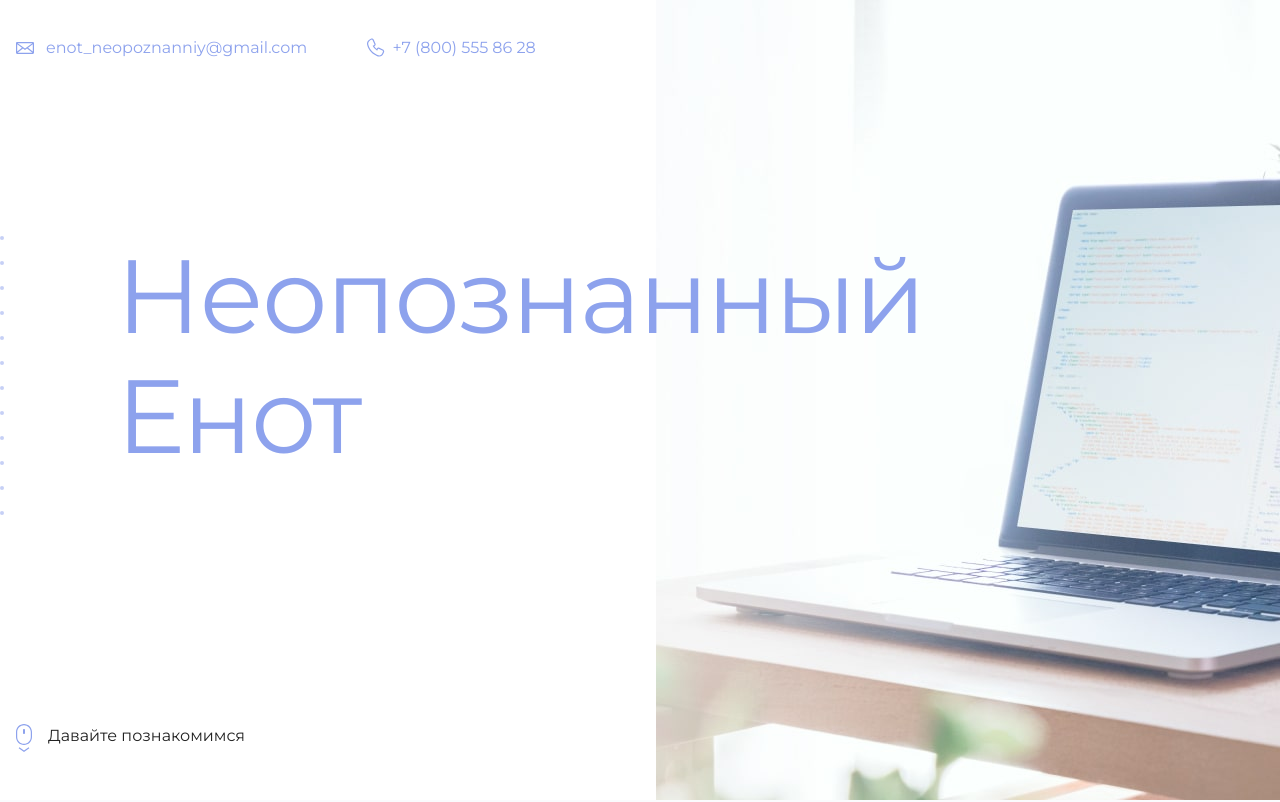
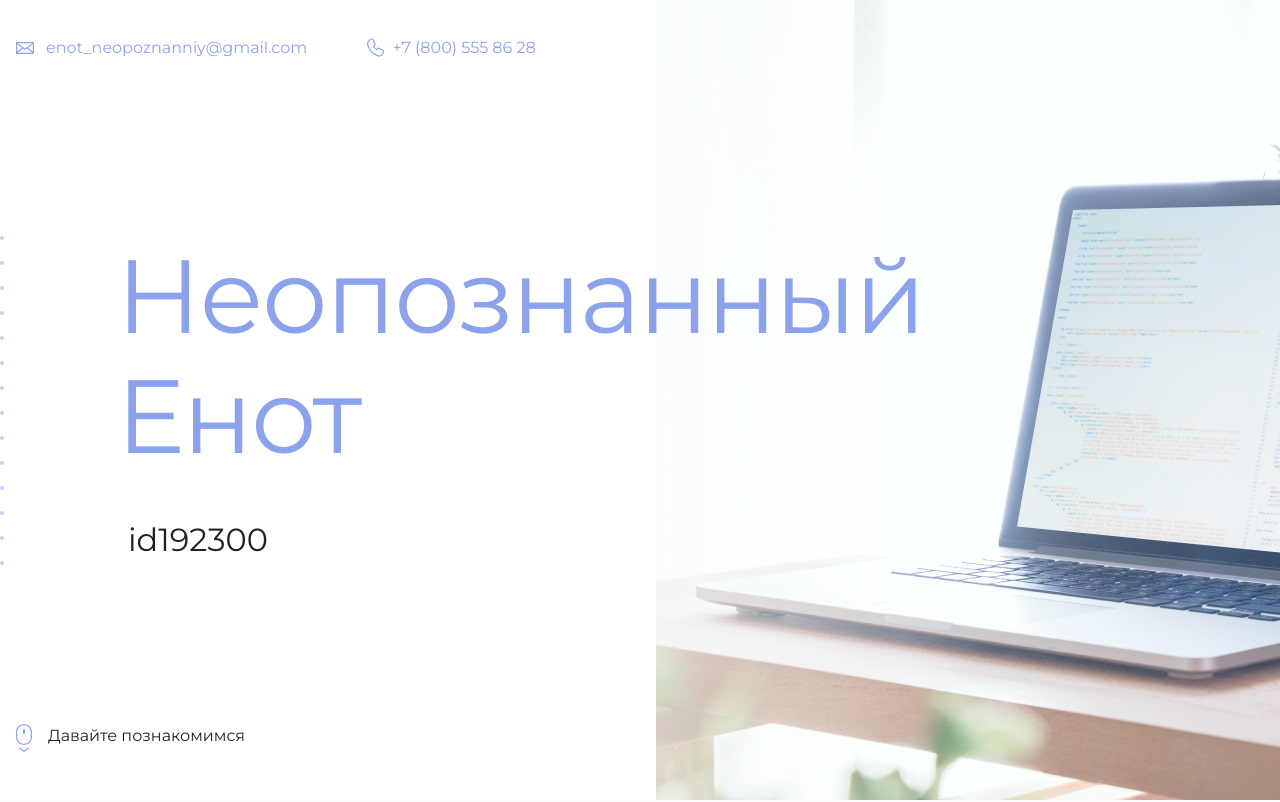
Before and after one commit to anastasyadm/mysite, a plain HTML site: page index.html in a window 1280 px wide. Shown: the top 802 px of the page. Drawn offline with Linux system fonts and the light colour scheme.

Commit message:
Update index.html

```diff
--- a/index.html
+++ b/index.html
@@ -19,7 +19,7 @@
       <section class="hero-image">
         <div class="container">
           <h1 class="heading">Неопознанный Енот</h1>
-          <p><!-- Тут ваш id на сайте Академии --></p>
+          <p>id192300</p>
         </div>
       </section>
 
```
